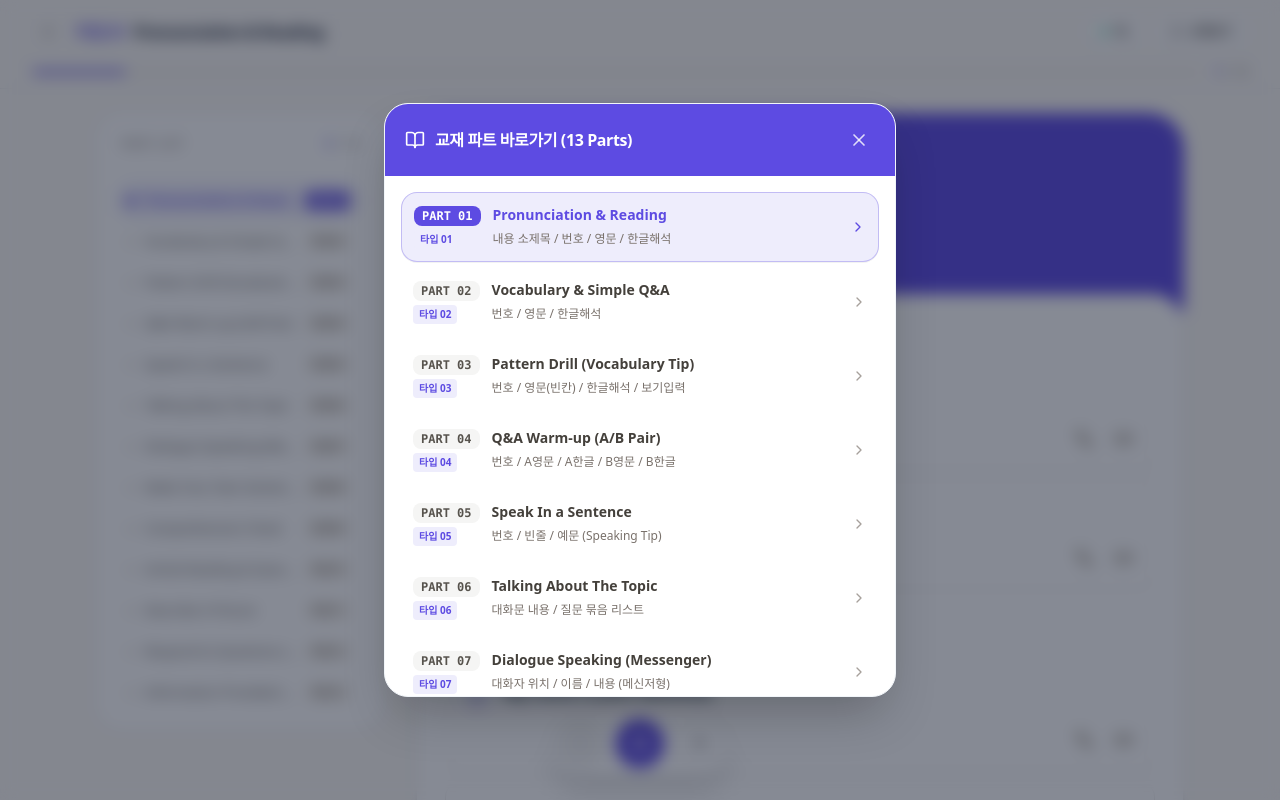
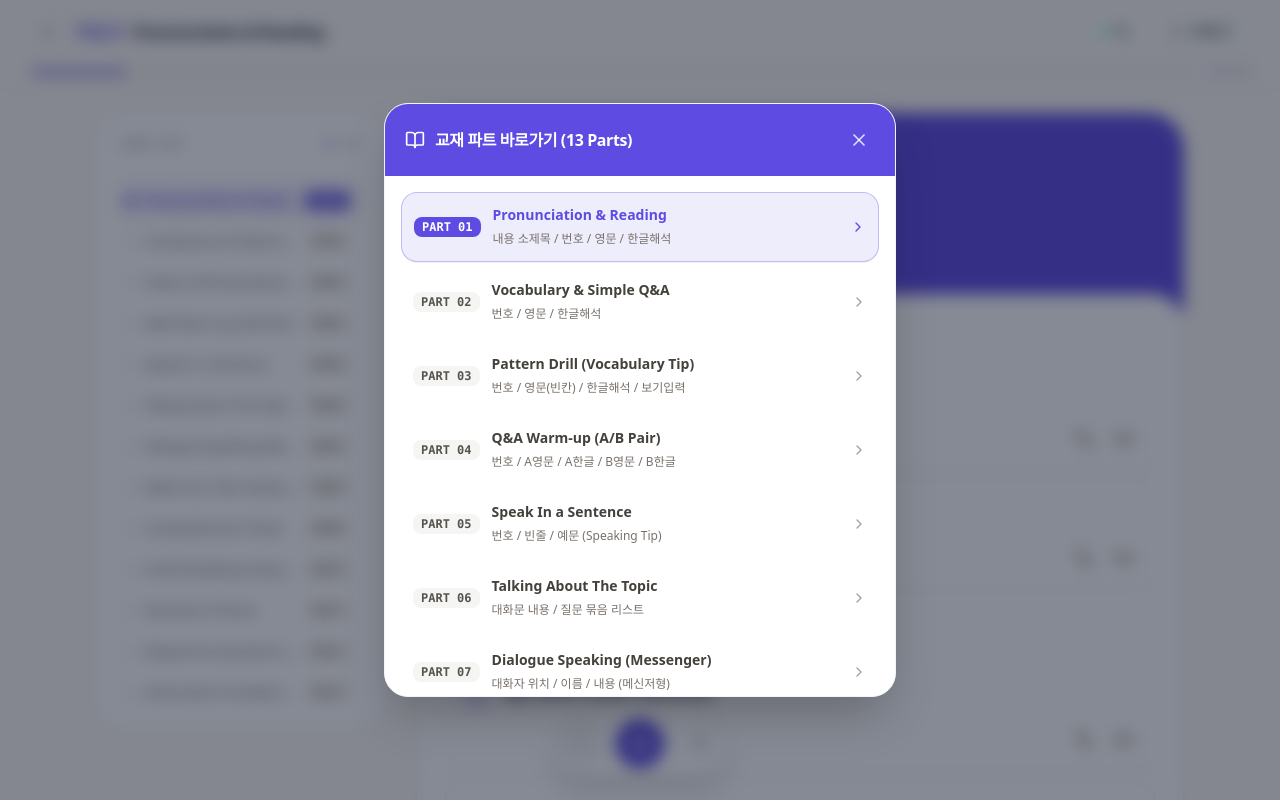
Before and after one commit to hhyoo84-svg/ybmphoneapp, a React (Vite) app: page / in a window 1280 px wide. Both pictures are taken after a click on the button 640 px from the left and 743 px from the top of the page. Shown: the top 800 px of the page. Built offline with nearby package versions, Linux system fonts and the light colour scheme; a web font is replaced by a local one.

Commit message:
Remove type label span from QuickJumpModal
Removed type label display from QuickJumpModal.

```diff
--- a/src/components/QuickJumpModal.tsx
+++ b/src/components/QuickJumpModal.tsx
@@ -60,9 +60,6 @@ export const QuickJumpModal: React.FC<QuickJumpModalProps> = ({
                     }`}>
                       {part.partNumber}
                     </span>
-                    <span className="text-[10px] font-black text-[#5D4BE2] bg-[#EEEDFC] px-1.5 py-0.5 rounded">
-                      {part.typeLabel || `타입 ${String(part.typeNumber).padStart(2, '0')}`}
-                    </span>
                   </div>
                   <div>
                     <span className="font-bold text-sm block">{part.title}</span>
```
